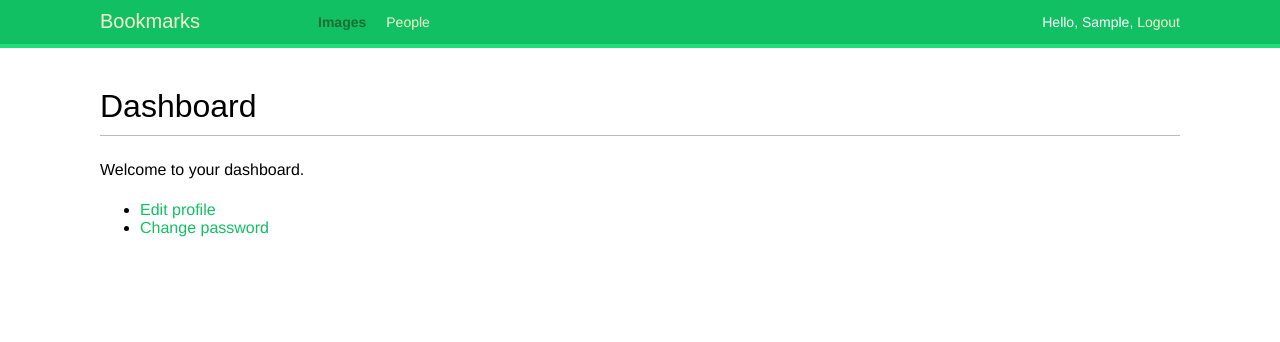
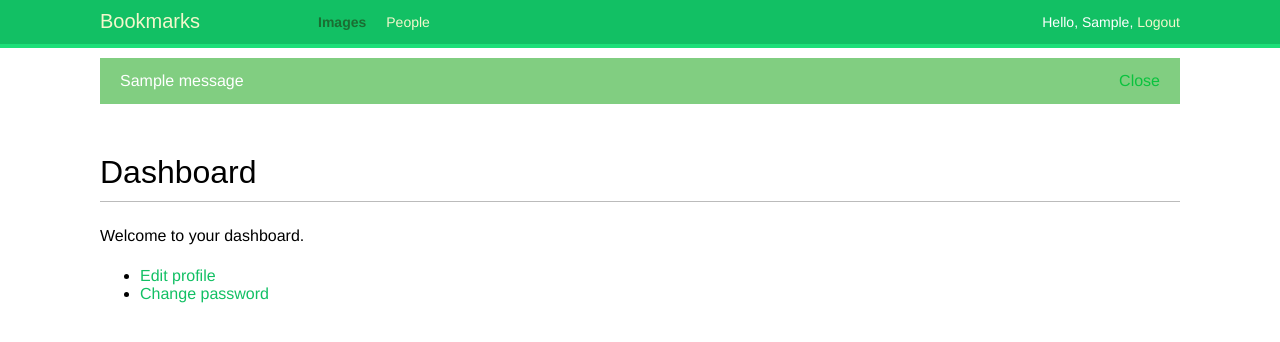
Before and after one commit to Amerikranian/Django-by-example-3d-edition-workthrough, a Django app: page /account/ in a window 1280 px wide. Shown: the top 342 px of the page. Run offline with Django 3.2, Linux system fonts and the light colour scheme; a user stored in the database is signed in; tables that the repository leaves empty hold one stand-in row (values such as "Sample post"); one stand-in notice (Sample message) is shown; some web fonts are replaced.

Commit message:
Added messages to the site (Currently lacking the ability to be closed)

```diff
--- a/bookmarks/account/templates/base.html
+++ b/bookmarks/account/templates/base.html
@@ -43,6 +43,18 @@
         {% endif %}
       </span>
     </div>
+    {% if messages %}
+      <ul class="messages">
+        {% for message in messages %}
+          <li class="{{ message.tags }}">
+            {{ message|safe }}
+            <a href="#" class="close">
+              Close
+            </a>
+          </li>
+        {% endfor %}
+      </ul>
+    {% endif %}
     <div id="content">
       {% block content %}{% endblock %}
     </div>
--- a/bookmarks/account/views.py
+++ b/bookmarks/account/views.py
@@ -1,5 +1,6 @@
 from django.http import HttpResponse
 from django.shortcuts import render
+from django.contrib import messages
 from django.contrib.auth import authenticate, login
 from django.contrib.auth.decorators import login_required
 from .forms import LoginForm, UserRegistrationForm, UserEditForm, ProfileEditForm
@@ -38,6 +39,12 @@ def edit(request):
         if user_form.is_valid() and profile_form.is_valid():
             user_form.save()
             profile_form.save()
+            messages.success(request, "Profile updated successfully")
+        else:
+            messages.error(
+                request,
+                "Error updating profile. Please ensure the validity of the provided information",
+            )
     else:
         user_form = UserEditForm(instance=request.user)
         profile_form = ProfileEditForm(instance=request.user.profile)
```
